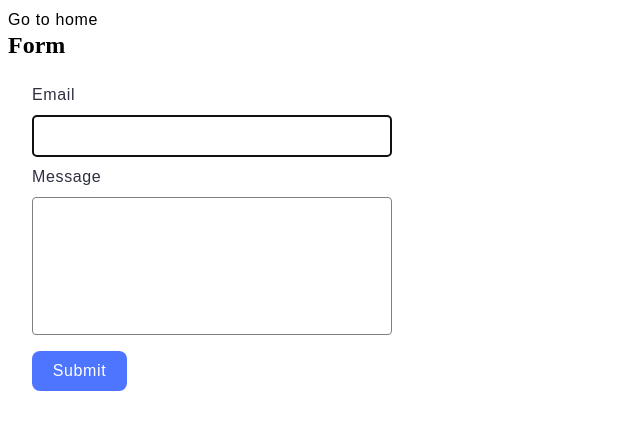
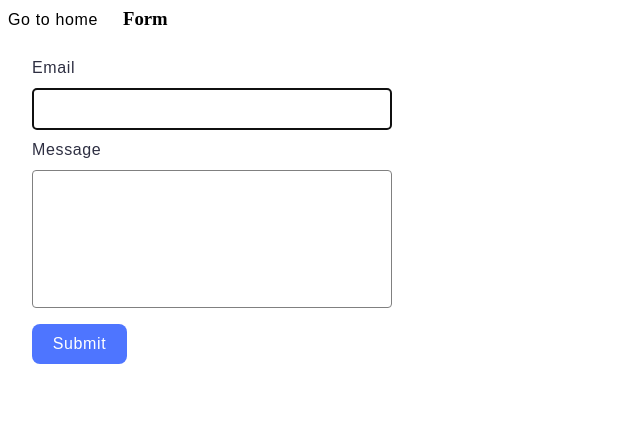
Before and after one commit to Kylbaba/goit-js-hw-09, a website built with Vite: page src/2-form.html in a window 1280 px wide. Shown: the whole page, without its empty margins (0-640 px from the left). Built offline with nearby package versions, Linux system fonts and the light colour scheme.

Commit message:
nav and reset fix

```diff
--- a/src/2-form.html
+++ b/src/2-form.html
@@ -6,12 +6,16 @@
     <meta name="viewport" content="width=device-width, initial-scale=1.0" />
     <title>Form</title>
     <link rel="stylesheet" href="./css/styles.css" />
+    <link rel="stylesheet" href="./css/reset.css" />
   </head>
-
   <body>
     <section>
-        <a href="./index.html" class="back-link">Go to home</a>
-        <h1>Form</h1>
+      <nav>
+        <ul class="nav">
+          <li><a href="./index.html" class="back-link">Go to home</a></li>
+        <li><h1>Form</h1></li>
+      </ul>
+      </nav>
         <form class="feedback-form" autocomplete="off">
           <label>
             Email
--- a/src/css/styles.css
+++ b/src/css/styles.css
@@ -24,7 +24,7 @@
   margin: 0;
 }
 .nav li {
-  margin-right: 20px;
+  margin-right: 25px;
 }
 .back-link {
   font-family: "Montserrat", sans-serif;
```
Also changed, not shown: src/1-gallery.html (+7 -3 lines), src/index.html (+1 -0 lines).
